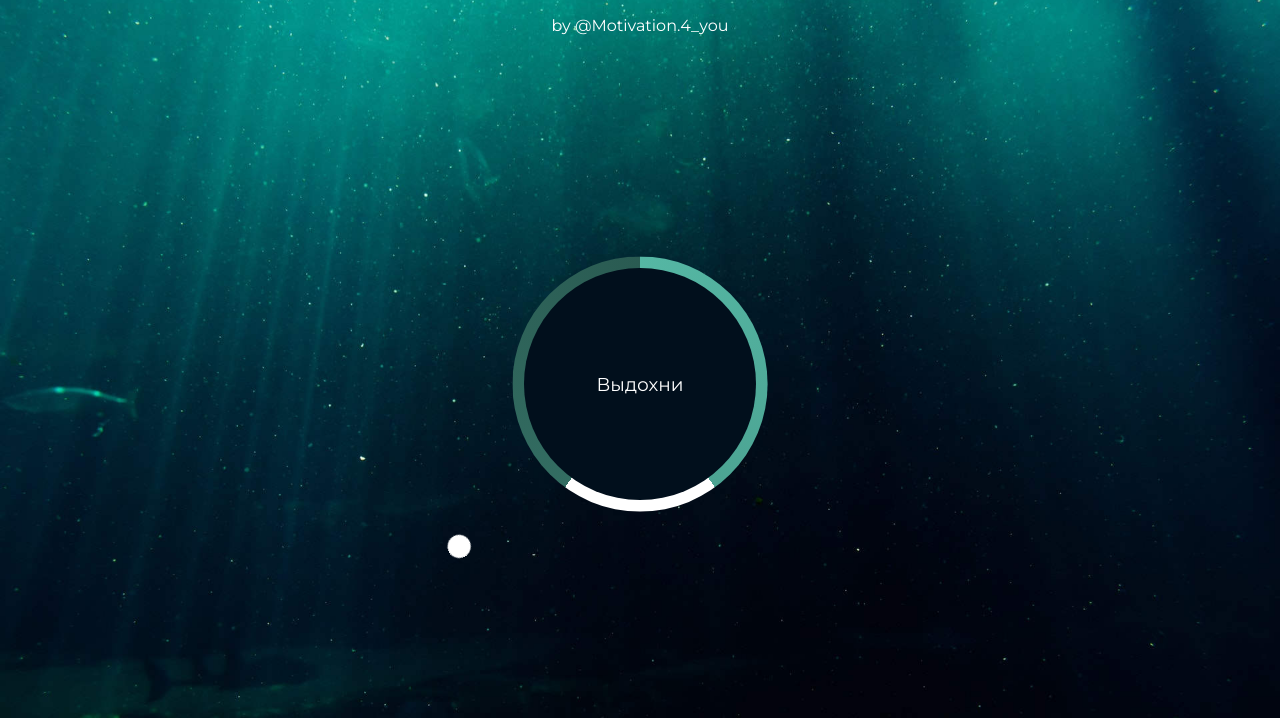
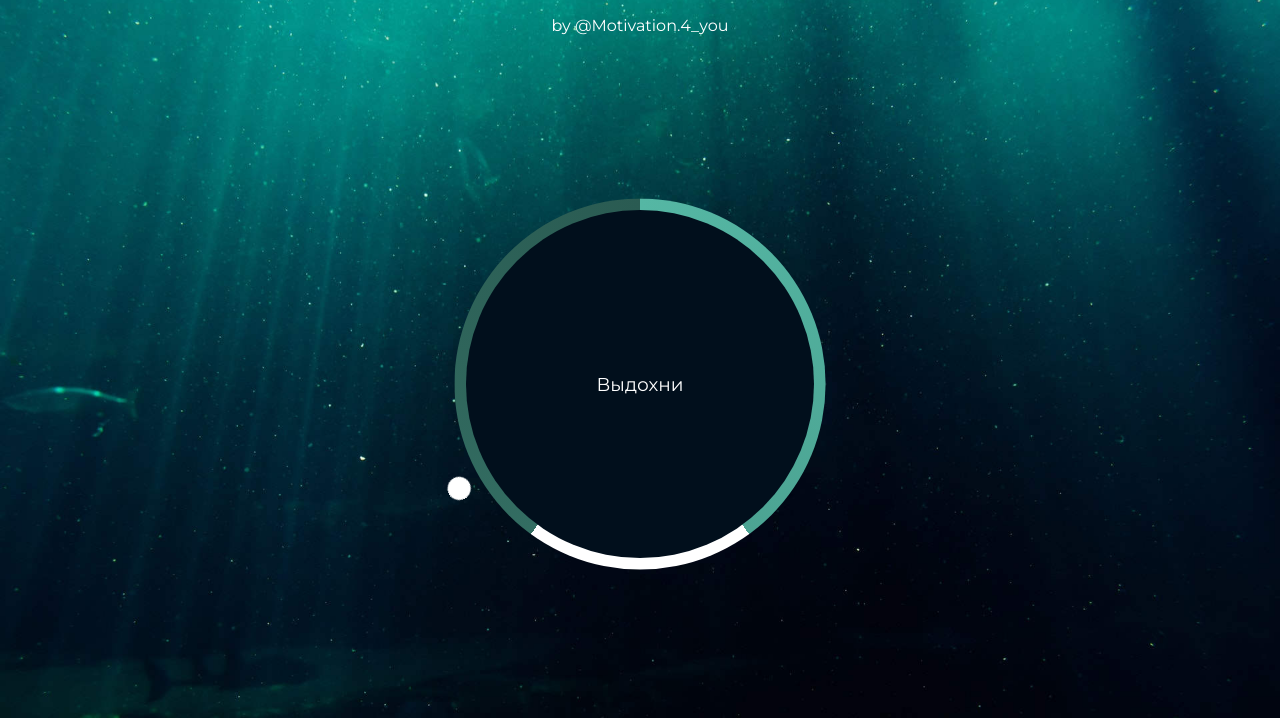
Before and after one commit to motivation4you/motivation4you.github.io, a plain HTML site: page app/index.html in a window 1280 px wide. Shown: the part 82-800 px from the top of the page. Drawn offline with Linux system fonts and the light colour scheme.

Commit message:
Update style.css

```diff
--- a/app/css/style.css
+++ b/app/css/style.css
@@ -26,8 +26,8 @@ body {
   align-items: center;
   justify-content: center;
   margin: auto;
-  height: 200px;
-  width: 200px;
+  height: 300px;
+  width: 300px;
   position: relative;
   transform: scale(1);
 }
@@ -52,8 +52,8 @@ body {
     #336d62 60%,
     #2a5b52 100%
   );
-  height: 220px;
-  width: 220px;
+  height: 320px;
+  width: 320px;
   z-index: -2;
   border-radius: 50%;
   position: absolute;
@@ -72,7 +72,7 @@ body {
 .pointer-container {
   position: absolute;
   top: -40px;
-  left: 93,3333px;
+  left: 140px;
   width: 20px;
   height: 190px;
   animation: rotate 7.5s linear forwards infinite;
```
